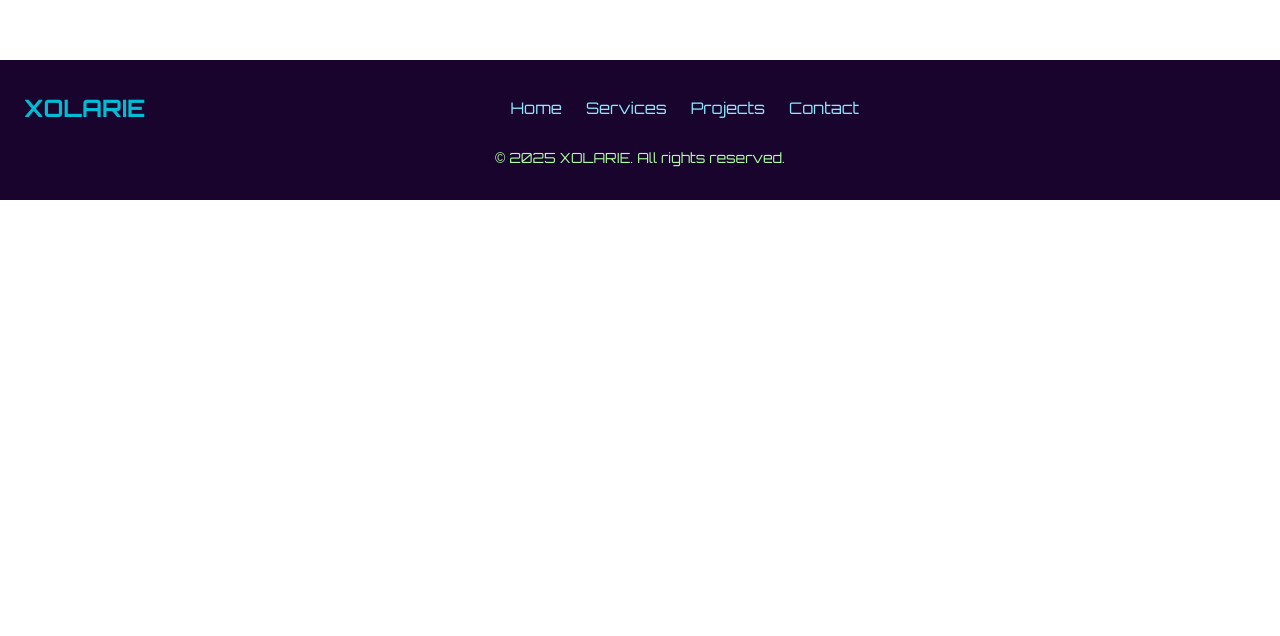
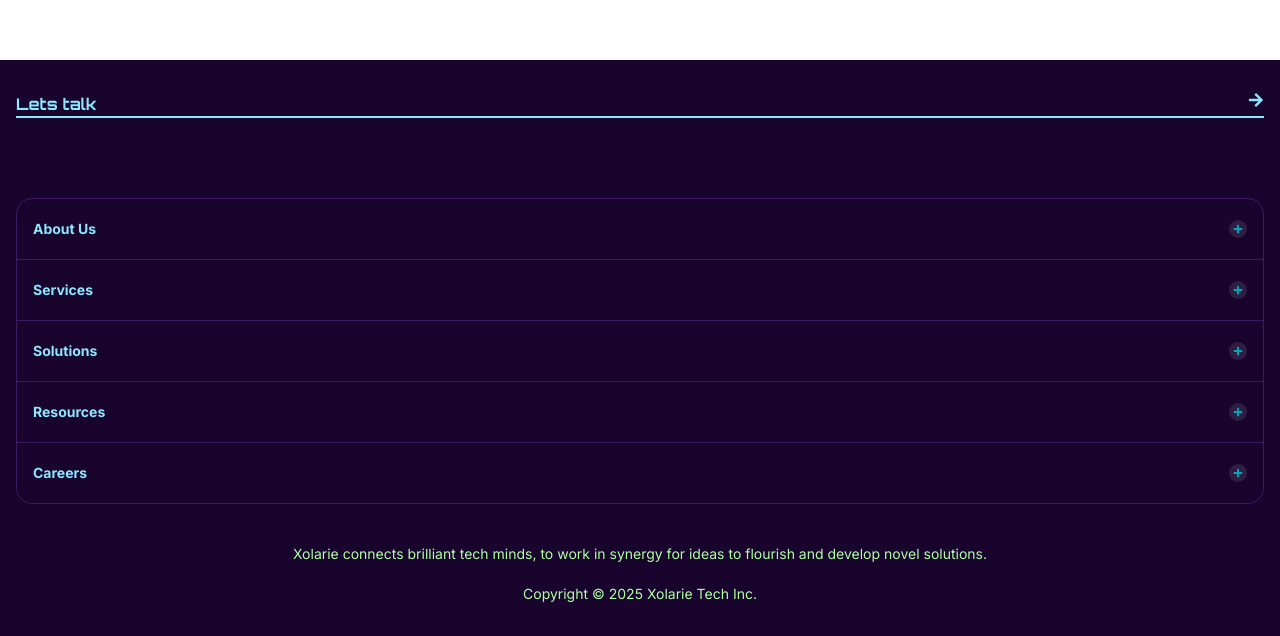
Before and after one commit to xolarie/xolarie, a React (Vite) app in the folder frontend/web/: page /careers/1 in a window 1280 px wide. Before the commit this address had no page. Shown: the part 740-1376 px from the top of the page. Before the commit the page ends 940 px from the top, so only its background shows below. Built offline with nearby package versions, Linux system fonts and the light colour scheme.

Commit message:
added footer

```diff
--- a/frontend/web/src/components/Footer.jsx
+++ b/frontend/web/src/components/Footer.jsx
@@ -1,35 +1,30 @@
+import { FaArrowRight } from "react-icons/fa";
+import { FaPlus } from "react-icons/fa";
+import { navDatas } from "../constants";
+
 const Footer = () => {
   return (
-    <footer className="bg-primary2 text-tertiary2 font-orbitron py-8">
-      <div className="container mx-auto px-6 flex flex-col md:flex-row items-center justify-between">
-        {/* Brand Logo */}
-        <h1 className="text-2xl font-bold text-primary1">XOLARIE</h1>
-
-        {/* Navigation Links */}
-        <nav className="flex gap-6 mt-4 md:mt-0 text-tertiary1">
-          <a href="#" className="hover:text-secondary1 transition">Home</a>
-          <a href="#" className="hover:text-secondary1 transition">Services</a>
-          <a href="#" className="hover:text-secondary1 transition">Projects</a>
-          <a href="#" className="hover:text-secondary1 transition">Contact</a>
-        </nav>
-
-        {/* Social Media Icons */}
-        <div className="flex gap-4 mt-4 md:mt-0">
-          <a href="#" className="hover:text-secondary1 transition">
-            <i className="fab fa-twitter text-xl"></i>
-          </a>
-          <a href="#" className="hover:text-secondary1 transition">
-            <i className="fab fa-linkedin text-xl"></i>
-          </a>
-          <a href="#" className="hover:text-secondary1 transition">
-            <i className="fab fa-github text-xl"></i>
-          </a>
-        </div>
+    <footer className="bg-primary2 text-tertiary2 font-orbitron py-8 bottom-0 px-4 w-full">
+      <div className="flex flex-row w-full border-b-2 border-[#8CE7FF]">
+      <h1 className="  text-[#8CE7FF] font-bold w-full">Lets talk</h1>
+      <FaArrowRight className="mr-auto text-[#8CE7FF] " />
       </div>
-
-      {/* Copyright */}
-      <div className="text-center text-sm mt-6 text-tertiary3">
-        © {new Date().getFullYear()} XOLARIE. All rights reserved.
+      <div>
+        <ul className="mt-20 border border-solid-1 border-[#3D1B60] rounded-2xl w-ful divide-y divide-[#3D1B60]">
+          {navDatas.map((data, index) => (
+            <li key={index} className="w-full flex py-5 px-4">
+              <div className="flex flex-row w-full">
+              <p className="font-inter text-sm font-bold text-[#8CE7FF]">{data.page}</p>
+              <button className="ml-auto">
+              <FaPlus className=" text-lg font-bold text-[#00A8BE]  bg-[#301D42] p-1 rounded-full" />
+              </button>
+              </div>
+            </li>
+          ))}
+        </ul>
+      </div>
+      <div className="mt-10">
+        <p className="text-center text-sm font-inter text-[#AEFFA1]">Xolarie connects brilliant tech minds, to work in synergy for ideas to flourish and develop novel solutions. <br /> <br />Copyright &copy; 2025 Xolarie Tech Inc.</p>
       </div>
     </footer>
   );
--- a/frontend/web/src/components/Header.jsx
+++ b/frontend/web/src/components/Header.jsx
@@ -19,7 +19,6 @@
       </div>
       <nav>
         <ul className="flex justify-center items-center relative">
-        <Link to="/about" className=" ml-8 relative flex text-blue-300 mr-8 items-center cursor-pointer">About Us</Link>
           {navDatas.map((item, index) => (
             <li
               key={index}
--- a/frontend/web/src/constants/index.js
+++ b/frontend/web/src/constants/index.js
@@ -1,5 +1,9 @@
 const navDatas = [
-    // {page: "Home", path: "/"},
+    {page: "About Us",
+        dropdown : [
+        {page: "About Us", path: "/about"}
+        ]
+    },
     {page: "Services",
         dropdown: [
             {page: "Web Development", path: "/services/web-development"},
```
